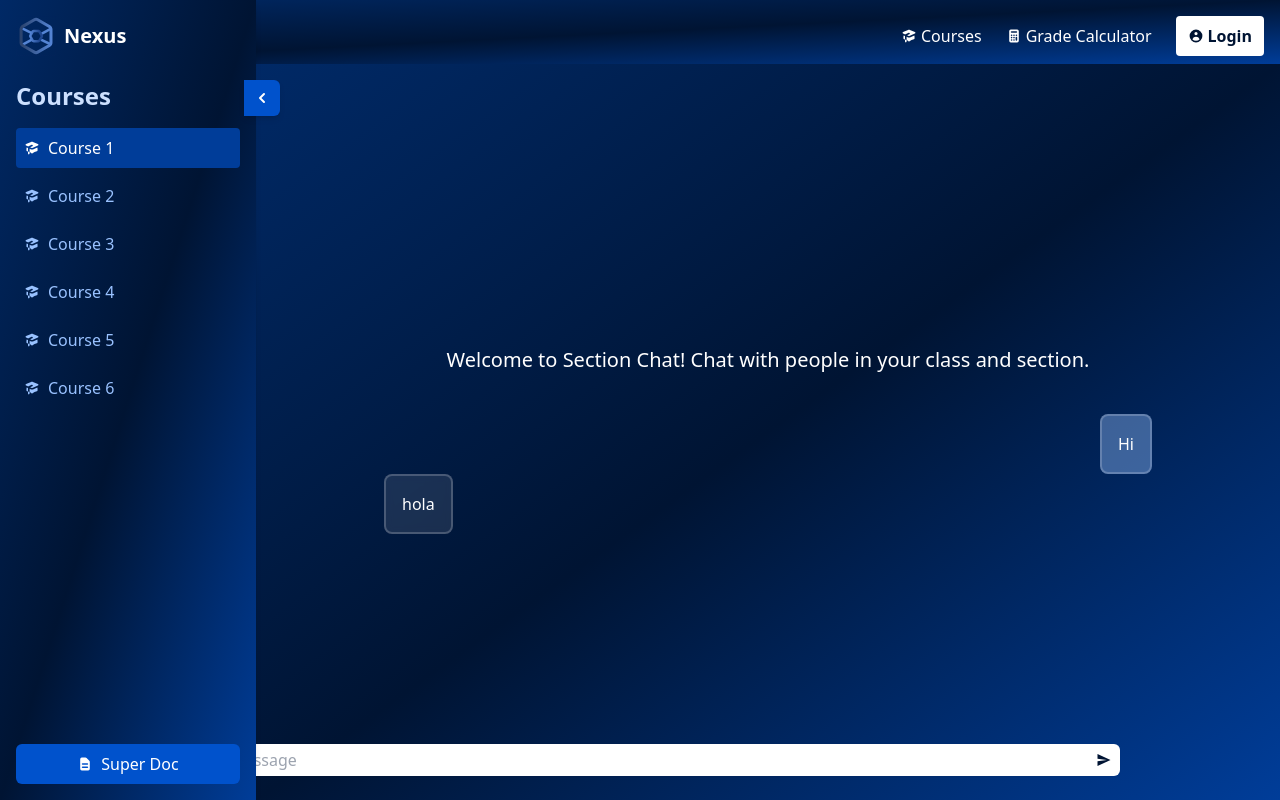
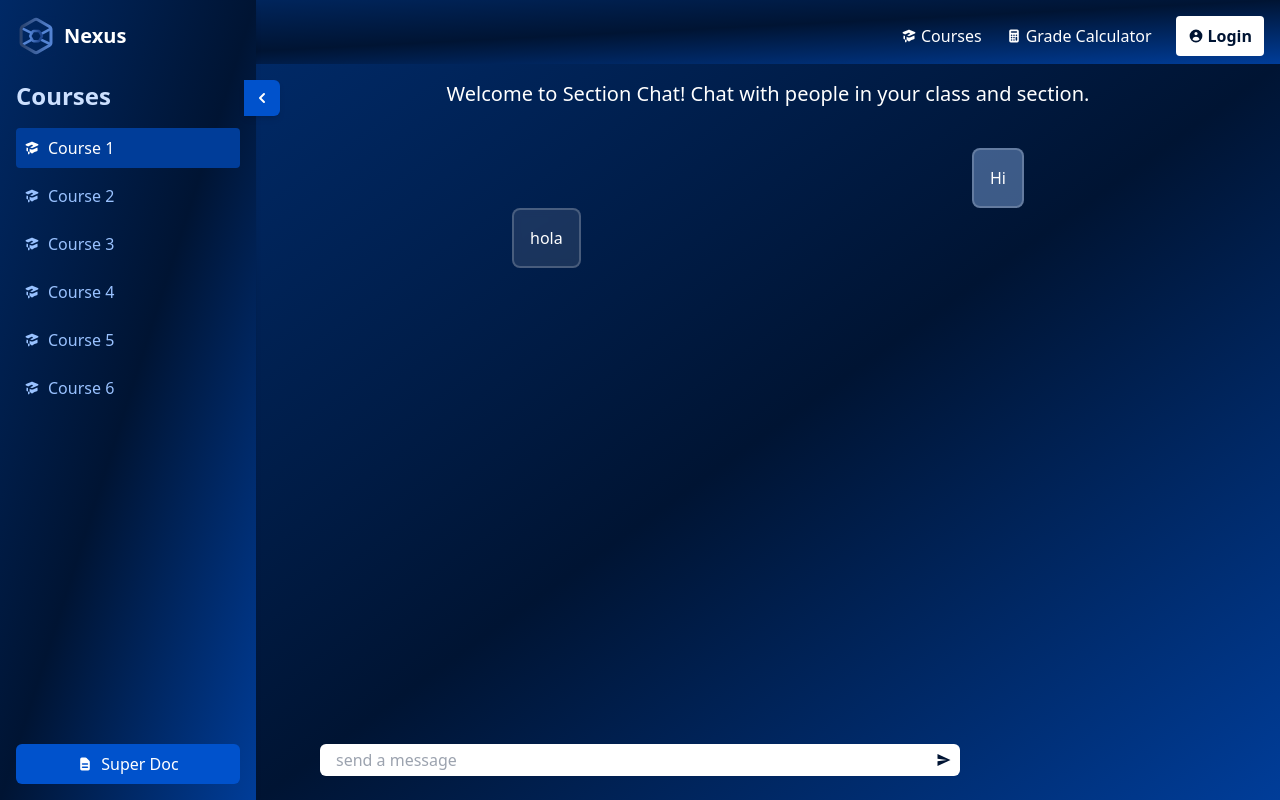
Before and after one commit to acm-projects/Nexus, a React (Vite) app in the folder nexus/: page /section-chat/1 in a window 1280 px wide. Built offline with nearby package versions, Linux system fonts and the light colour scheme.

Commit message:
minor changes

```diff
--- a/nexus/src/components/Message.jsx
+++ b/nexus/src/components/Message.jsx
@@ -4,7 +4,7 @@ const Message = ({ message }) => {
     const isUser = message.sender === 'user';
     return (
         <div className={`flex ${isUser ? 'justify-end' : 'justify-start'}`}>
-            <div className={`p-4 rounded-lg ${isUser ? 'bg-nexus-blue-200 bg-opacity-40 border-2 border-white/20 text-white' : 'bg-white/10 backdrop-blur-sm border-2 border-white/20'}`}>
+            <div className={`p-4 rounded-lg ${isUser ? 'bg-nexus-blue-200 bg-opacity-40 border-2 border-white/20 text-white' : 'bg-white/10 backdrop-blur-sm border-2 border-white/20 ml-0'}`}>
             {message.text}
             </div>
         </div>
--- a/nexus/src/pages/SectionChat.jsx
+++ b/nexus/src/pages/SectionChat.jsx
@@ -8,7 +8,7 @@ import Message from "../components/Message.jsx";
 const SectionChat = () => {
     const { courseNumber } = useParams();
     const [message, setMessage] = useState('');
-    const [selectedCourse, setSelectedCourse] = useState(courseNumber ? parseInt(courseNumber) : 1); // Use courseNumber from URL
+    const [selectedCourse, setSelectedCourse] = useState(courseNumber ? parseInt(courseNumber) : 1);
     const [isSidebarCollapsed, setIsSidebarCollapsed] = useState(false);
     const courses = [1, 2, 3, 4, 5, 6];
     const samples = [
@@ -17,11 +17,10 @@ const SectionChat = () => {
     ];
 
     const handleCourseChange = (course) => {
-        setSelectedCourse(course); // Update selected course
+        setSelectedCourse(course);
     };
 
     useEffect(() => {
-        // Update selectedCourse if courseNumber changes (e.g., navigating back)
         if (courseNumber) {
             setSelectedCourse(parseInt(courseNumber));
         }
@@ -38,7 +37,7 @@ const SectionChat = () => {
                     onToggle={setIsSidebarCollapsed}
                 />
                 <div className={`flex-1 bg-gradient-to-br from-nexus-blue-800 via-nexus-blue-900 to-nexus-blue-700 transition-all duration-300 ${isSidebarCollapsed ? 'ml-16' : 'ml-64'}`}>
-                    <div className="pt-4 flex flex-col justify-center items-center h-full">
+                    <div className="pt-4 flex flex-col justify-start items-center h-full">
                         <motion.h1
                             className="pb-10 text-white text-xl"
                             initial={{ opacity: 0, y: 20 }}
@@ -47,7 +46,7 @@ const SectionChat = () => {
                         >
                             Welcome to Section Chat! Chat with people in your class and section.
                         </motion.h1>
-                        <div className="container w-3/4 mx-auto">
+                        <div className="container w-1/2 mx-auto">
                             {samples.map((message, index) => (
                                 <Message key={index} message={message} />
                             ))}
@@ -58,7 +57,7 @@ const SectionChat = () => {
                             animate={{ opacity: 1, y: 0 }}
                             transition={{ duration: 0.8, delay: 0.5 }}
                         >
-                            <div className="relative w-3/4">
+                            <div className="relative w-1/2">
                                 <input
                                     type="text"
                                     id="message"
```
